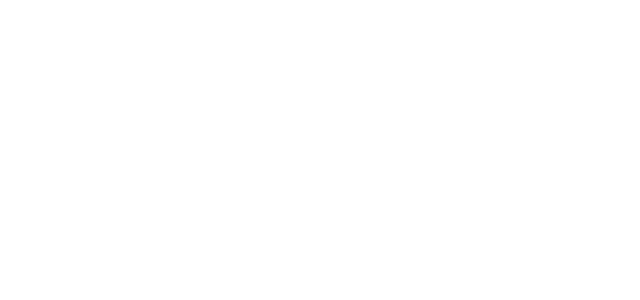
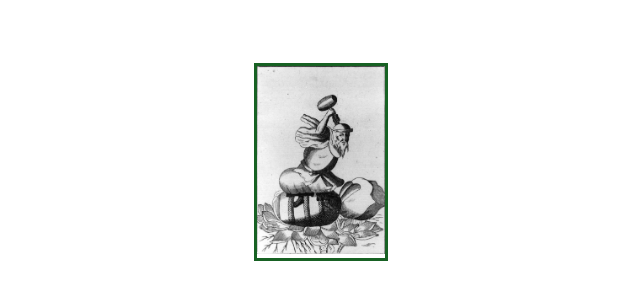
Before and after one commit to f-naoto832/ploutos, a Vue app in the folder production/: page / in a window 1280 px wide. Shown: the top 300 px of the page, without its empty margins (319-959 px from the left). Built offline with nearby package versions, Linux system fonts and the light colour scheme.

Commit message:
set css in card component

```diff
--- a/production/src/App.vue
+++ b/production/src/App.vue
@@ -1,19 +1,23 @@
 <template>
   <div id="app">
-    <Card number=1 />
+    <Card number=1 v-bind:orientation="orientation"/>
   </div>
 </template>
 
 <script lang="ts">
 import { Component, Vue } from 'vue-property-decorator';
 import Card from './components/Card.vue';
+import { CardOrientation } from './store';
 
 @Component({
   components: {
     Card,
   },
 })
-export default class App extends Vue {}
+export default class App extends Vue {
+  // 確認用
+  private orientation: CardOrientation = CardOrientation.back;
+}
 </script>
 
 <style>
--- a/production/src/components/Card.vue
+++ b/production/src/components/Card.vue
@@ -4,7 +4,7 @@
       <h1>{{ number }}</h1>
     </div>
     <div id="card-back" v-if="isBackShow">
-      back
+      <img id="card-design" src="../assets/card-back.jpg">
     </div>
   </div>
 </template>
@@ -24,4 +24,19 @@ export default class Card extends Vue {
 
 <!-- Add "scoped" attribute to limit CSS to this component only -->
 <style scoped>
+.card {
+  position: relative;
+  display: inline-block;
+  width: 8rem;
+  height: 12rem;
+  margin: 0.2rem;
+  transition: all 0.2s ease;
+  border: 3px solid #176123;
+}
+img {
+  width:auto;
+  height:auto;
+  max-width:100%;
+  max-height:100%;
+}
 </style>
```
Also changed, not shown: production/src/assets/card-back.jpg (added).
